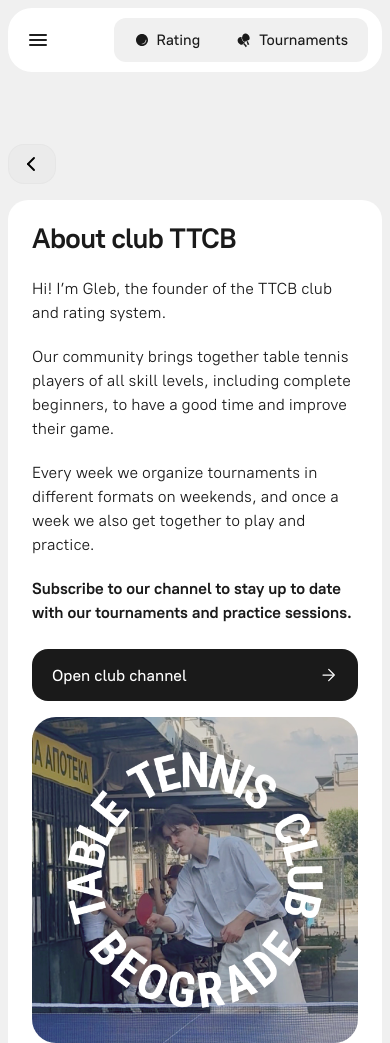
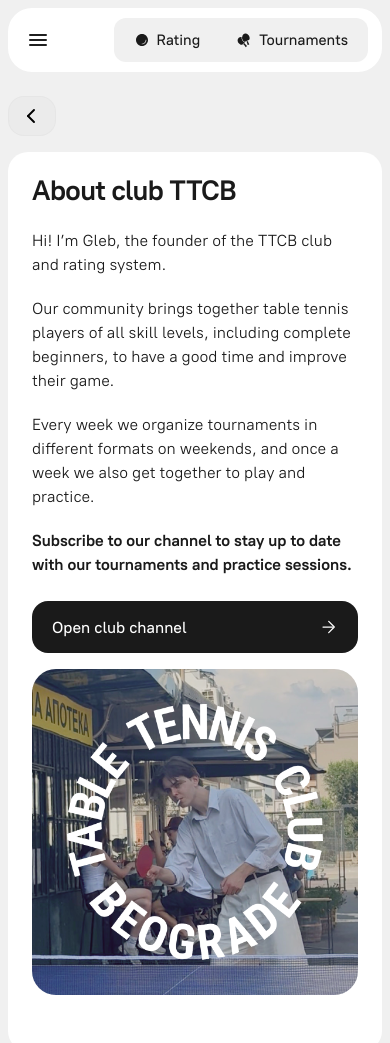
Before and after one commit to glllebm/TTCB_public, a website: page public/About.html in a window 390 px wide. Shown: the top 1043 px of the page. Drawn offline with Linux system fonts and the light colour scheme.

Commit message:
Fix doubled nav-to-back-button gap
The content wrappers (.content, .profile-content) already provide 48px
margin-top; .title-row was adding another 48px/24px on top, totalling
~96px instead of the intended 48px.

Desktop: remove margin-top from .title-row (content wrapper provides 48px)
Mobile:  zero .title-row margin-top; add 24px override on .content and
         .profile-content so nav→back-button = 24px total

Gap after back button is unchanged: 20px desktop / 16px mobile.

Co-Authored-By: Claude Sonnet 4.6 <noreply@anthropic.com>

```diff
--- a/public/css/style.css
+++ b/public/css/style.css
@@ -239,7 +239,7 @@ input::placeholder { color: #999999; opacity: 1; }
   transition: background 0.15s ease; border: 1px solid #E6E6E6EB;
 }
 .back-btn:hover { background: #E0E0E0; }
-.title-row { margin-bottom: 20px; margin-top: 48px; }
+.title-row { margin-bottom: 20px; }
 
 .detail-row {
   display: grid; grid-template-columns: 1fr 1fr; gap: 12px; background: #FFFFFF;
@@ -352,7 +352,9 @@ input::placeholder { color: #999999; opacity: 1; }
   .join-btn-mobile { display: flex !important; flex-direction: row; align-items: center; justify-content: center; width: 100%; box-sizing: border-box; align-self: stretch; }
   .page-heading { margin-bottom: 28px !important; }
 
-  .title-row { margin-top: 24px !important; margin-bottom: 16px !important; padding-left: 0; }
+  .content { margin-top: 24px !important; }
+  .profile-content { margin-top: 24px !important; }
+  .title-row { margin-top: 0 !important; margin-bottom: 16px !important; padding-left: 0; }
   .player-name-big { font-size: 22px !important; }
   .name-row-inner { flex-wrap: wrap; }
   .stat-row3 { display: flex !important; gap: 12px !important; flex-wrap: nowrap; }
```
